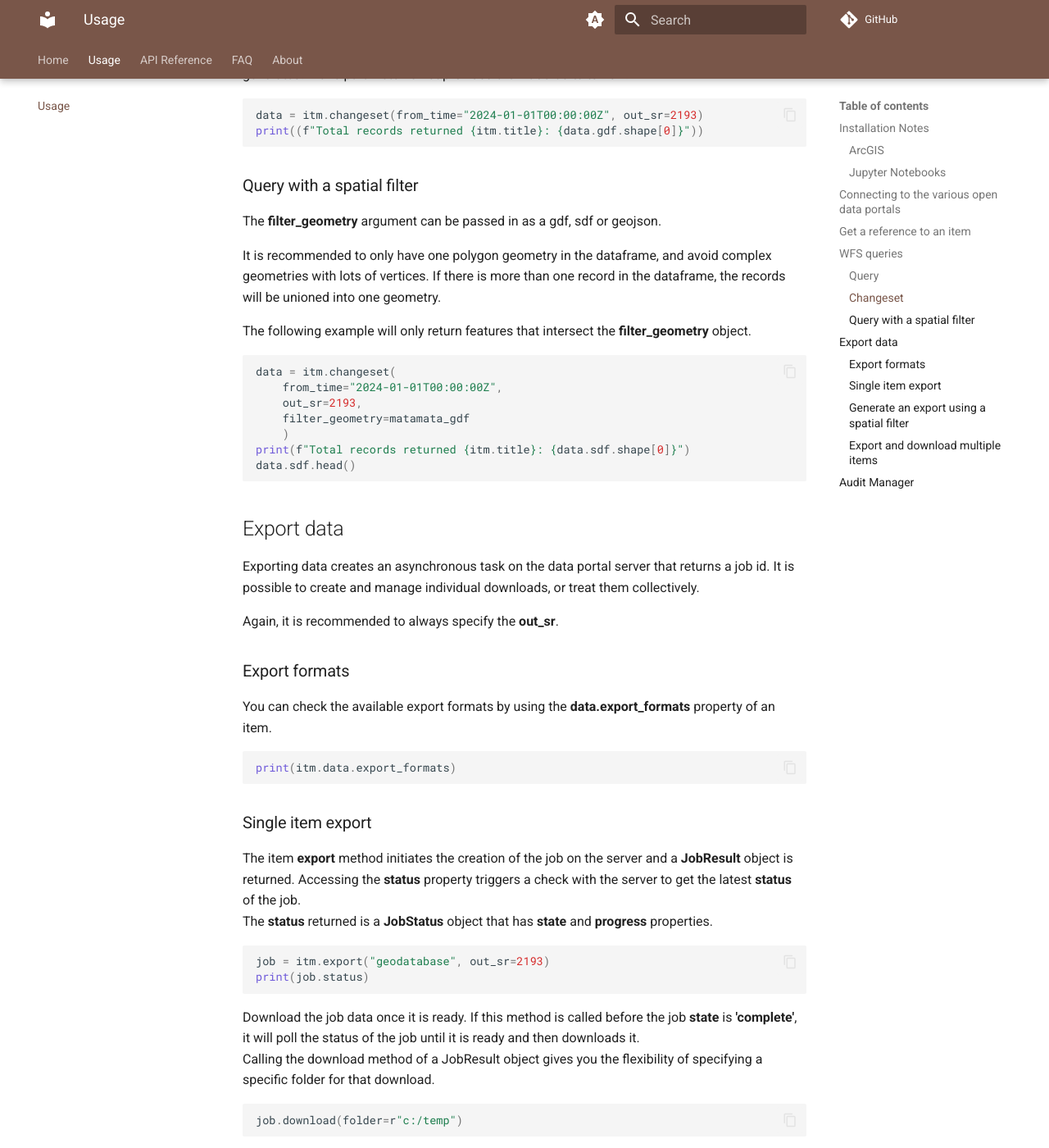
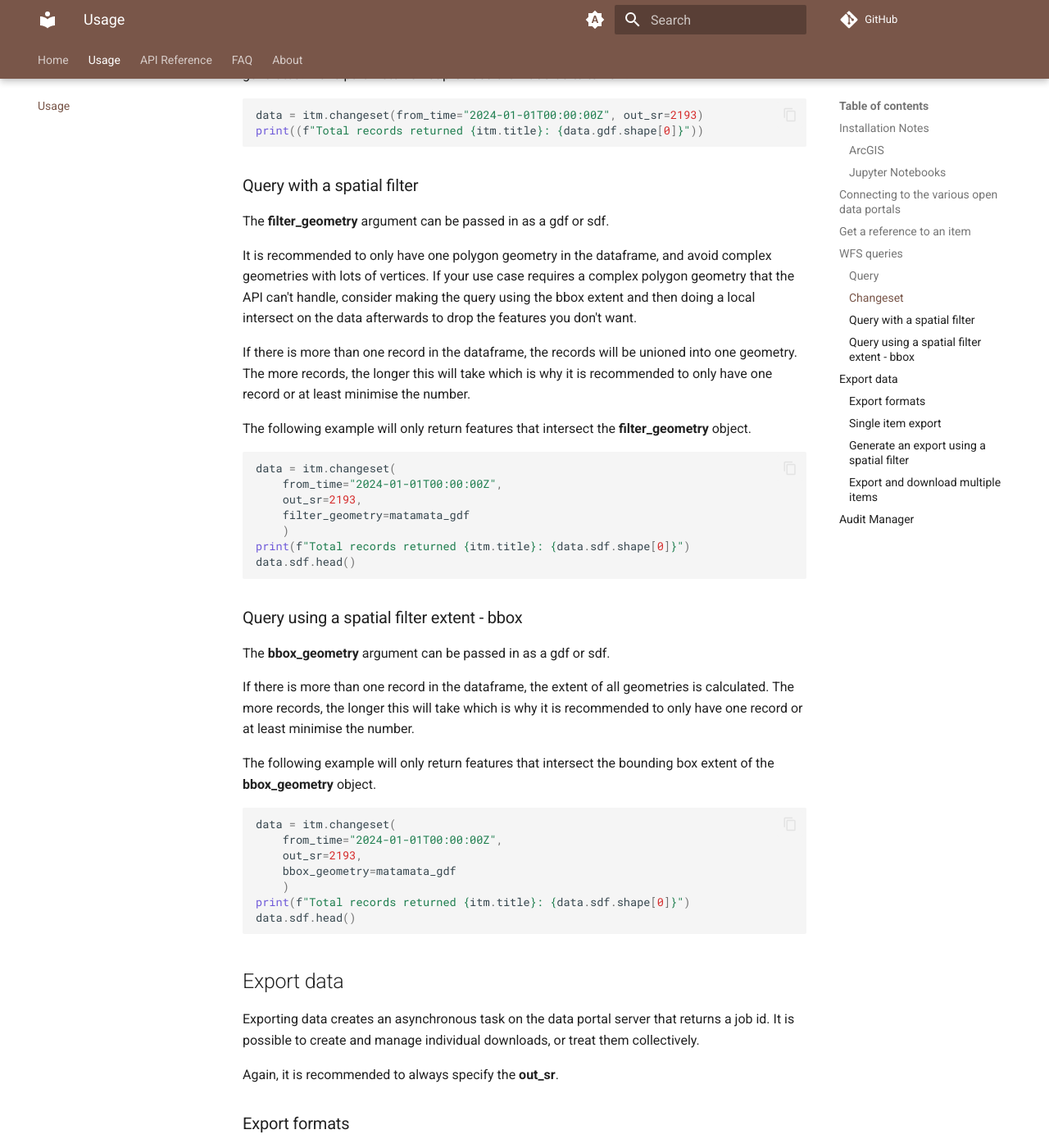
Before and after one commit to phaakma/kapipy, an MkDocs documentation site: the page built from docs/usage.md, in a window 1280 px wide and 1400 px high, scrolled down 2820 px. Shown: the whole window at 82% size. Built offline with MkDocs 1.6.1 and Material for MkDocs 9.7.7, drawn with Linux system fonts in a browser that asks for light colours; comment, search, counter and statistics services are not loaded.

Commit message:
Update query spatial filtering comments.

````diff
--- a/docs/usage.md
+++ b/docs/usage.md
@@ -108,9 +108,11 @@ print((f"Total records returned {itm.title}: {data.gdf.shape[0]}"))
 ```
 
 ### Query with a spatial filter
-The **filter_geometry** argument can be passed in as a gdf, sdf or geojson.
+The **filter_geometry** argument can be passed in as a gdf or sdf.
 
-It is recommended to only have one polygon geometry in the dataframe, and avoid complex geometries with lots of vertices. If there is more than one record in the dataframe, the records will be unioned into one geometry.
+It is recommended to only have one polygon geometry in the dataframe, and avoid complex geometries with lots of vertices. If your use case requires a complex polygon geometry that the API can't handle, consider making the query using the bbox extent and then doing a local intersect on the data afterwards to drop the features you don't want.
+
+If there is more than one record in the dataframe, the records will be unioned into one geometry. The more records, the longer this will take which is why it is recommended to only have one record or at least minimise the number.
 
 The following example will only return features that intersect the **filter_geometry** object.
 ```python
@@ -122,6 +124,24 @@ data = itm.changeset(
 print(f"Total records returned {itm.title}: {data.sdf.shape[0]}")
 data.sdf.head()
 ```
+
+### Query using a spatial filter extent - bbox
+
+The **bbox_geometry** argument can be passed in as a gdf or sdf.
+
+If there is more than one record in the dataframe, the extent of all geometries is calculated. The more records, the longer this will take which is why it is recommended to only have one record or at least minimise the number.
+
+The following example will only return features that intersect the bounding box extent of the **bbox_geometry** object.
+```python
+data = itm.changeset(
+    from_time="2024-01-01T00:00:00Z",
+    out_sr=2193,
+    bbox_geometry=matamata_gdf
+    )
+print(f"Total records returned {itm.title}: {data.sdf.shape[0]}")
+data.sdf.head()
+```
+
 
 ## Export data
 Exporting data creates an asynchronous task on the data portal server that returns a job id. It is possible to create and manage individual downloads, or treat them collectively.
````
